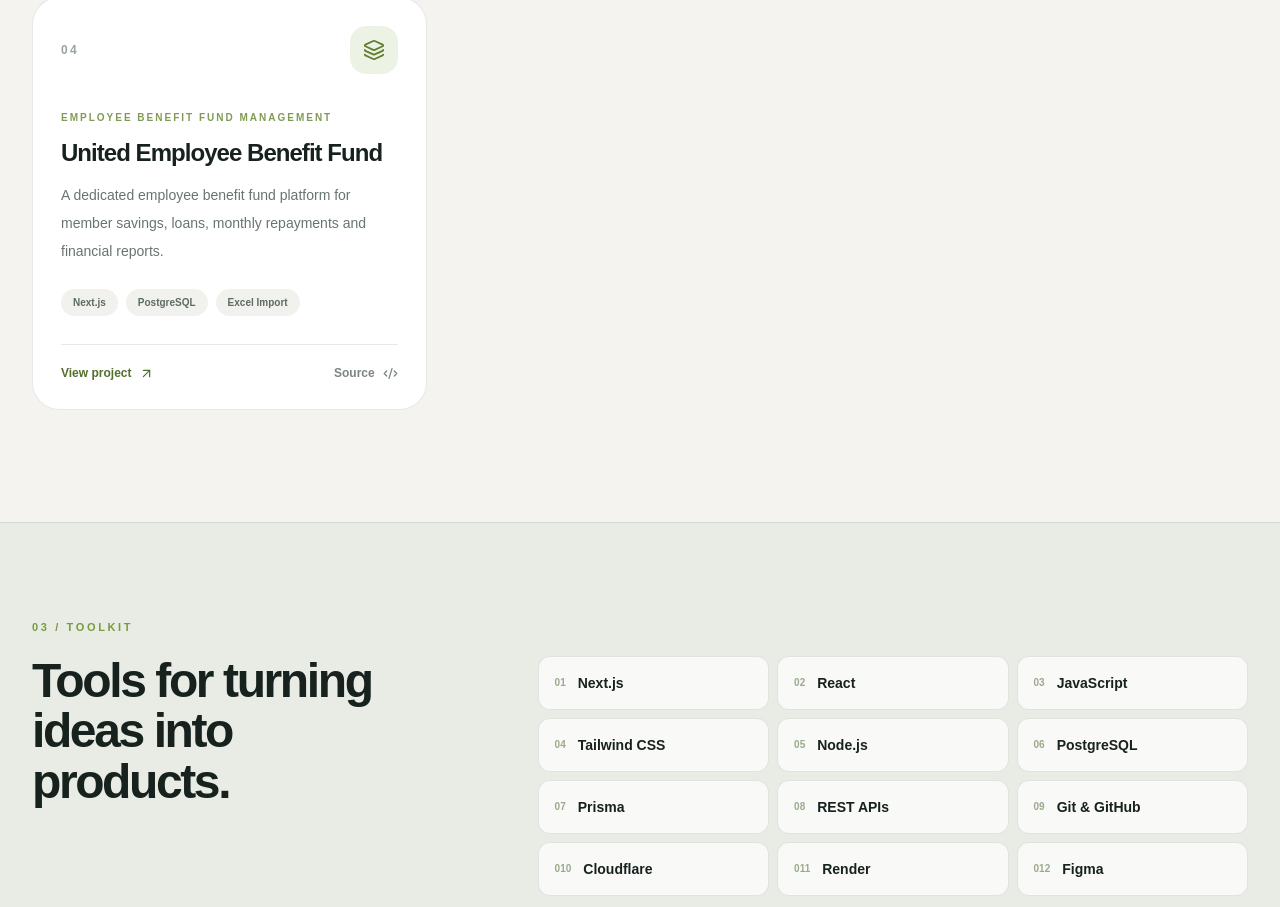
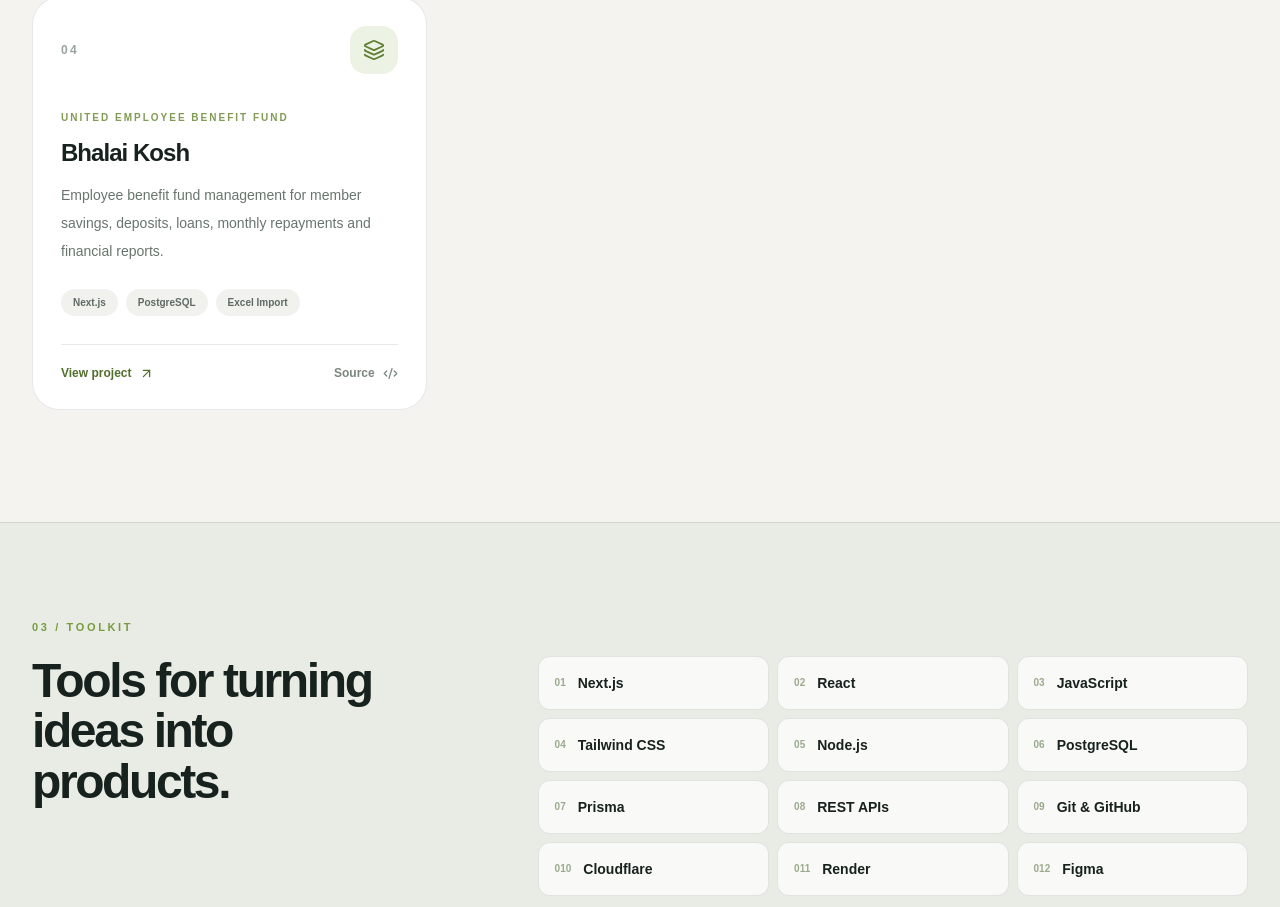
Before and after one commit to amarbartaula360/amarbartaula.com.np, a Next.js app: page / in a window 1280 px wide. Shown: the part 2048-2955 px from the top of the page. Built offline with nearby package versions, Linux system fonts and the light colour scheme.

Commit message:
Feature Bhalai Kosh on portfolio homepage

```diff
--- a/app/page.js
+++ b/app/page.js
@@ -9,7 +9,7 @@ const projects = [
   { name: "UEBS Fee Reminder System", number: "01", category: "EDUCATION TECHNOLOGY", desc: "A school-focused platform for student fee tracking and communication workflows.", tags: ["Next.js", "Prisma", "PostgreSQL"], href: "https://fee.amarbarta.com.np", source: "https://github.com/amarbartaula360/uebs-calling-system", icon: GraduationCap },
   { name: "Ledger Pro", number: "02", category: "ACCOUNTING SOFTWARE", desc: "A school accounting dashboard for student records, transactions, invoices and reports.", tags: ["Next.js", "React", "Lucide"], href: "/leadgerpro", source: "https://github.com/amarbartaula360/amarbartaula.com.np", icon: Database },
   { name: "School Accounting Software", number: "03", category: "WEB APPLICATION", desc: "A web-based accounting interface designed around clear financial workflows.", tags: ["React", "JavaScript", "Dashboard UI"], href: "https://github.com/amarbartaula360/school-accounting-software", source: "https://github.com/amarbartaula360/school-accounting-software", icon: Layers3 },
-  { name: "United Employee Benefit Fund", number: "04", category: "EMPLOYEE BENEFIT FUND MANAGEMENT", desc: "A dedicated employee benefit fund platform for member savings, loans, monthly repayments and financial reports.", tags: ["Next.js", "PostgreSQL", "Excel Import"], href: "/bhalaikosh", source: "https://github.com/amarbartaula360/amarbartaula.com.np", icon: Layers3 }
+  { name: "Bhalai Kosh", number: "04", category: "UNITED EMPLOYEE BENEFIT FUND", desc: "Employee benefit fund management for member savings, deposits, loans, monthly repayments and financial reports.", tags: ["Next.js", "PostgreSQL", "Excel Import"], href: "/bhalaikosh", source: "https://github.com/amarbartaula360/amarbartaula.com.np", icon: Layers3 }
 ];
 const skills = ["Next.js", "React", "JavaScript", "Tailwind CSS", "Node.js", "PostgreSQL", "Prisma", "REST APIs", "Git & GitHub", "Cloudflare", "Render", "Figma"];
 const nav = [["About", "#about"], ["Work", "#projects"], ["Skills", "#skills"], ["Contact", "#contact"]];
```
